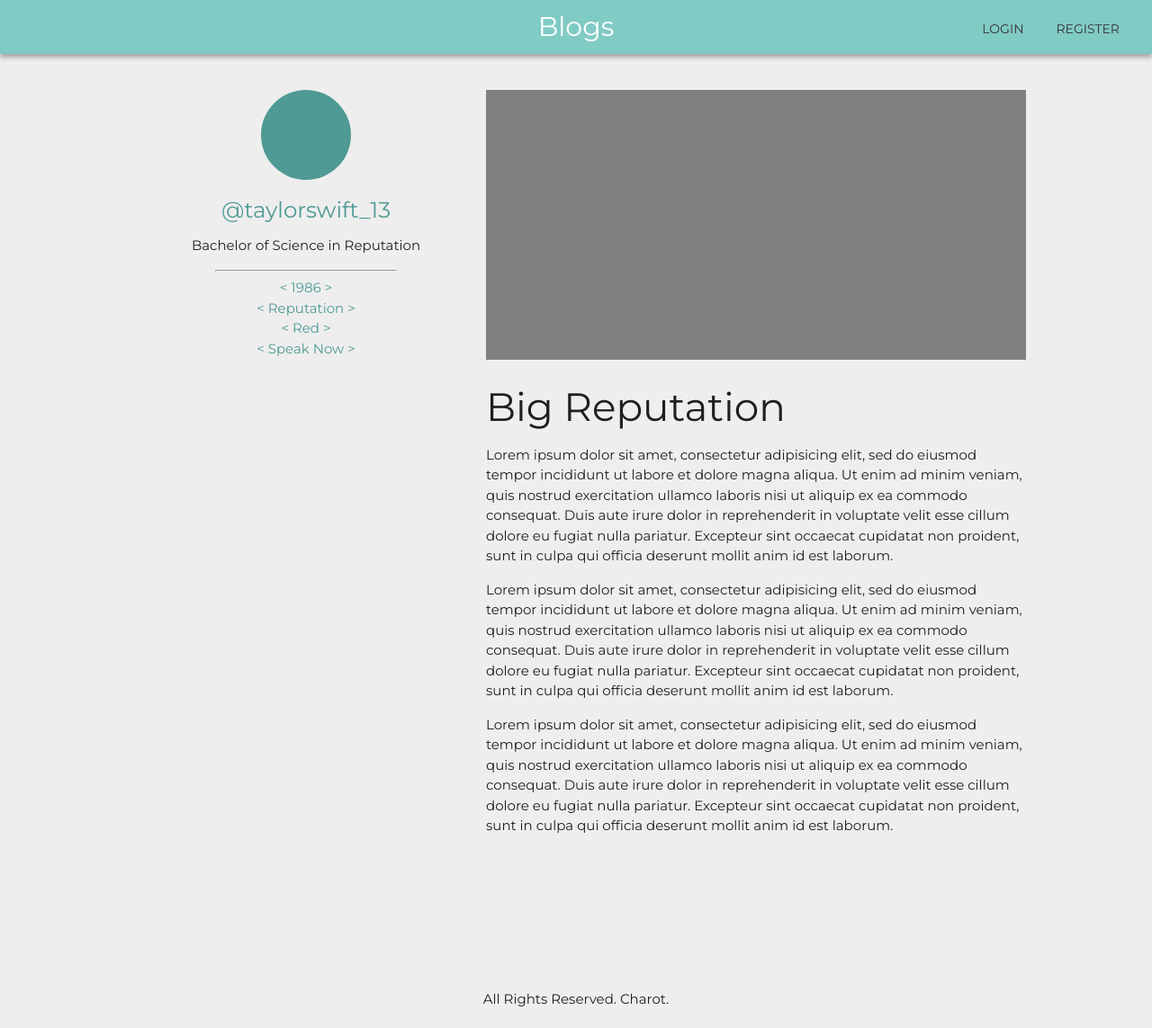
After one commit to isaiahnavasquez/legramme, a Django app: page /blogs/1/ in a window 1280 px wide. The commit adds this page. Shown: the whole page at 90% size. Run offline with Django 3.2, Linux system fonts and the light colour scheme.

Commit message:
finished view blog template

```diff
--- a/plog/blogs/static/blogs/index.css
+++ b/plog/blogs/static/blogs/index.css
@@ -25,6 +25,18 @@ body {
   color: white;
 }
 
+.header .buttons {
+  width: fit-content;
+  float: right;
+  margin-right: 20px;
+  margin-top: -38px;
+}
+
+.footer {
+  text-align: center;
+  margin-bottom: 20px;
+}
+
 .authentication {
   width: 300px;
   margin-left: auto;
@@ -42,7 +54,6 @@ body {
 
 .content {
   width: 1000px;
-  height: 500px;
   margin: 20px auto 20px auto;
 }
 
--- /dev/null
+++ b/plog/blogs/static/blogs/view.css
@@ -0,0 +1,35 @@
+.content {
+  height: 1000px;
+  display: flex;
+  flex-wrap: wrap;
+}
+
+.content .profile-info {
+  height: 100%;
+  width: 400px;
+  text-align: center;
+}
+
+.content .profile-info a {
+  color: #4f9a94;
+}
+
+.content .blog-info {
+  height: 100%;
+  width: 600px;
+  padding-top: 20px;
+}
+
+.content .profile-circle {
+  height: 100px;
+  width: 100px;
+  border-radius: 50%;
+  background-color: #4f9a94;
+  margin: 20px auto 20px auto;
+}
+
+.content .blog-image {
+  height: 300px;
+  width: 600px;
+  background-color: gray;
+}
--- a/plog/blogs/templates/blogs/index.html
+++ b/plog/blogs/templates/blogs/index.html
@@ -90,6 +90,6 @@
     </div>
 
     <!-- Footer -->
-    <div class="footer"></div>
+    <div class="footer">All Rights Reserved. Charot.</div>
   </body>
 </html>
--- /dev/null
+++ b/plog/blogs/templates/blogs/view.html
@@ -0,0 +1,49 @@
+<!DOCTYPE html>
+<html lang="en" dir="ltr">
+  {% load static %}
+  <head>
+    <meta charset="utf-8">
+    <title>Plogs - Picture Logs</title>
+    <!-- Compiled and minified CSS -->
+    <link rel="stylesheet" href="https://cdnjs.cloudflare.com/ajax/libs/materialize/1.0.0-beta/css/materialize.min.css">
+    <!-- Compiled and minified JavaScript -->
+    <script src="https://cdnjs.cloudflare.com/ajax/libs/materialize/1.0.0-beta/js/materialize.min.js"></script>
+    <link href="https://fonts.googleapis.com/css?family=Montserrat" rel="stylesheet">
+    <link rel="stylesheet" href="{% static 'blogs/index.css' %}">
+    <link rel="stylesheet" href="{% static 'blogs/view.css' %}">
+  </head>
+  <body>
+    <!-- Header -->
+    <div class="header">
+      <p class="title">Blogs</p>
+      <div class="buttons">
+        <a class="waves-effect waves-teal btn-flat">Login</a>
+        <a class="waves-effect waves-teal btn-flat">Register</a>
+      </div>
+    </div>
+
+    <div class="content">
+      <!-- <h3 style="text-align:center">Title Kemiroot</h3> -->
+      <div class="profile-info">
+        <div class="profile-circle"></div>
+        <h5><a href="#">@taylorswift_13</a></h5>
+        <p>Bachelor of Science in Reputation</p>
+        <hr style="width:200px;">
+        <a href="#">< 1986 ></a><br>
+        <a href="#">< Reputation ></a><br>
+        <a href="#">< Red ></a><br>
+        <a href="#">< Speak Now ></a><br>
+      </div>
+      <div class="blog-info">
+        <div class="blog-image"></div>
+        <h3>Big Reputation</h3>
+        <p>Lorem ipsum dolor sit amet, consectetur adipisicing elit, sed do eiusmod tempor incididunt ut labore et dolore magna aliqua. Ut enim ad minim veniam, quis nostrud exercitation ullamco laboris nisi ut aliquip ex ea commodo consequat. Duis aute irure dolor in reprehenderit in voluptate velit esse cillum dolore eu fugiat nulla pariatur. Excepteur sint occaecat cupidatat non proident, sunt in culpa qui officia deserunt mollit anim id est laborum.</p>
+        <p>Lorem ipsum dolor sit amet, consectetur adipisicing elit, sed do eiusmod tempor incididunt ut labore et dolore magna aliqua. Ut enim ad minim veniam, quis nostrud exercitation ullamco laboris nisi ut aliquip ex ea commodo consequat. Duis aute irure dolor in reprehenderit in voluptate velit esse cillum dolore eu fugiat nulla pariatur. Excepteur sint occaecat cupidatat non proident, sunt in culpa qui officia deserunt mollit anim id est laborum.</p>
+        <p>Lorem ipsum dolor sit amet, consectetur adipisicing elit, sed do eiusmod tempor incididunt ut labore et dolore magna aliqua. Ut enim ad minim veniam, quis nostrud exercitation ullamco laboris nisi ut aliquip ex ea commodo consequat. Duis aute irure dolor in reprehenderit in voluptate velit esse cillum dolore eu fugiat nulla pariatur. Excepteur sint occaecat cupidatat non proident, sunt in culpa qui officia deserunt mollit anim id est laborum.</p>
+      </div>
+    </div>
+
+    <!-- Footer -->
+    <div class="footer">All Rights Reserved. Charot.</div>
+  </body>
+</html>
--- a/plog/blogs/urls.py
+++ b/plog/blogs/urls.py
@@ -4,5 +4,6 @@ from . import views
 app_name = 'blogs'
 
 urlpatterns = [
-    path('', views.index, name='index')
+    path('', views.index, name='index'),
+    path('<int:blog_id>/', views.view_blog, name='view'),
 ]
--- a/plog/blogs/views.py
+++ b/plog/blogs/views.py
@@ -3,3 +3,6 @@ from django.shortcuts import render
 # Create your views here.
 def index(request):
     return render(request, 'blogs/index.html')
+
+def view_blog(request, blog_id):
+    return render(request, 'blogs/view.html')
```
